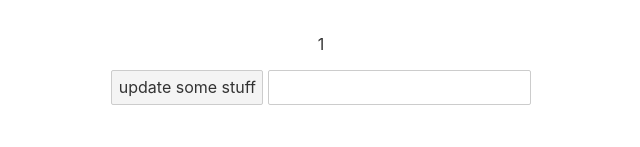
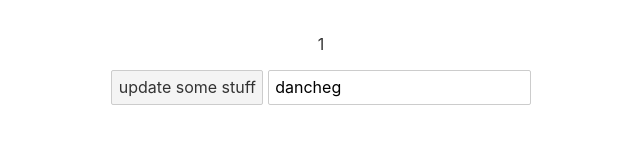
Before and after one commit to Dancheg97/smoking_svelte, a Svelte app: page / in a window 1280 px wide. Shown: the part 153-300 px from the top of the page, without its empty margins (319-959 px from the left). Built offline with nearby package versions, Linux system fonts and the light colour scheme.

Commit message:
using bind for binding vars to inputs

```diff
--- a/src/App.svelte
+++ b/src/App.svelte
@@ -3,9 +3,6 @@
   let counter = 1;
   function increment() {
     counter += 1;
-  }
-  function type(text) {
-    name = text.target.value;
   }
 </script>
 
@@ -13,7 +10,7 @@
   <h1>Hello {name}!</h1>
   <p>{counter}</p>
   <button on:click={increment}>update some stuff</button>
-  <input type="text" on:input={type} />
+  <input type="text" bind:value={name} />
 </main>
 
 <style>
```
